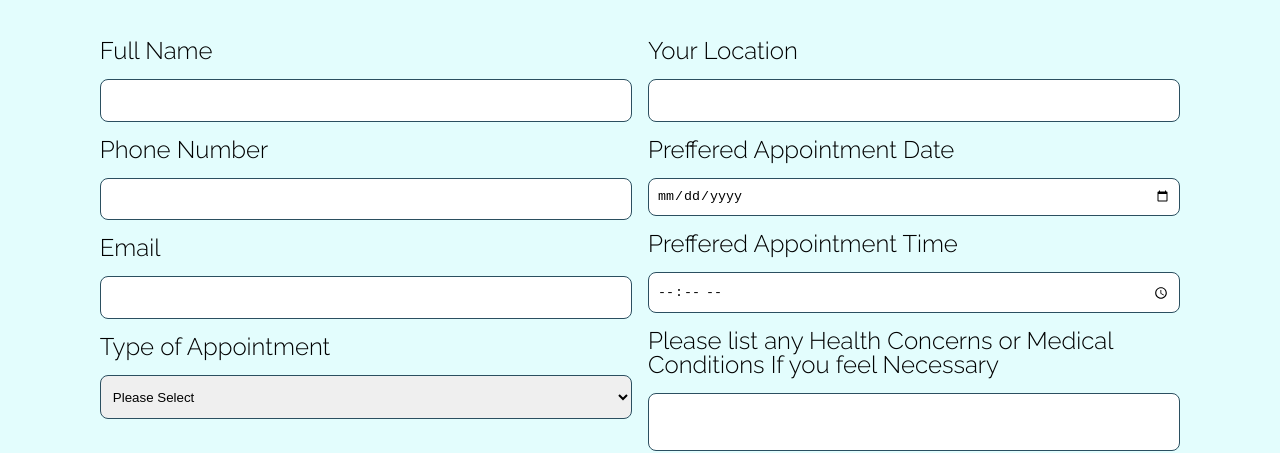
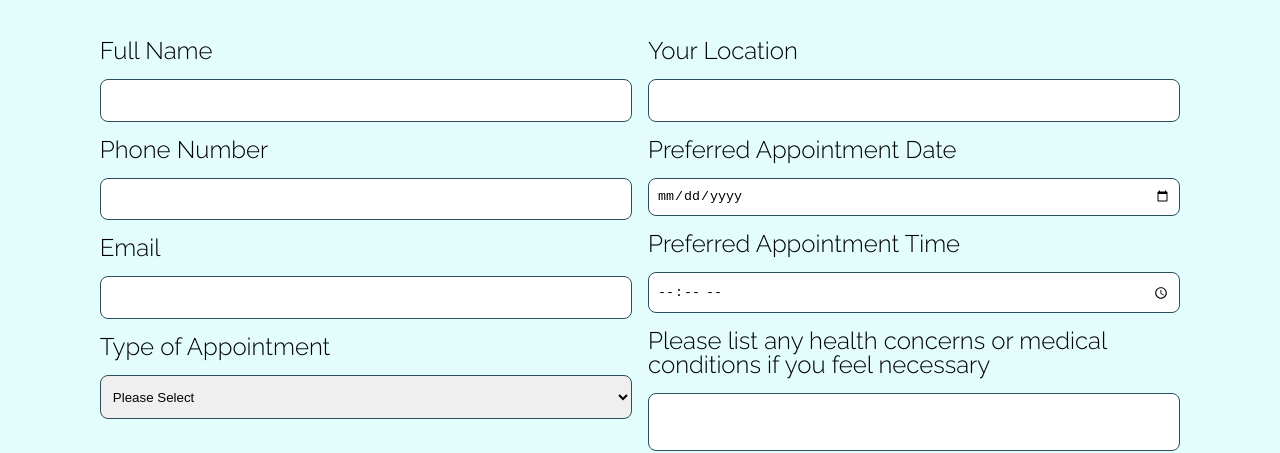
Before and after one commit to SamWest0230/kims--site, a React (Create React App) app in the folder client/: page / in a window 1280 px wide. Shown: the part 3620-4073 px from the top of the page. Built offline with nearby package versions, Linux system fonts and the light colour scheme.

Commit message:
fixed spelling

```diff
--- a/client/src/components/booking.js
+++ b/client/src/components/booking.js
@@ -142,13 +142,13 @@ class Booking extends React.Component{
                     <label className='booking__form--label' htmlFor='address'>Your Location</label>
                     <input id='address' className='booking__form--input' type='address' name='address' onChange={this.handleChange}></input>
 
-                    <label className='booking__form--label' htmlFor='date'>Preffered Appointment Date</label>
+                    <label className='booking__form--label' htmlFor='date'>Preferred Appointment Date</label>
                     <input id='date' className='booking__form--date' type='date' name='date' onChange={this.handleChange}></input>
 
-                    <label className='booking__form--label' htmlFor='time'>Preffered Appointment Time</label>
+                    <label className='booking__form--label' htmlFor='time'>Preferred Appointment Time</label>
                     <input id='time' className='booking__form--date' type='time' name='time' onChange={this.handleChange}></input>
 
-                    <label className='booking__form--label' htmlFor='health'>Please list any Health Concerns or Medical Conditions If you feel Necessary</label>
+                    <label className='booking__form--label' htmlFor='health'>Please list any health concerns or medical conditions if you feel necessary</label>
                     <textarea id='health' className='booking__form--input' type='textarea' name='health' onChange={this.handleChange}></textarea>
 
                     <button type='submit' className='booking__form--btn'>Book</button>
--- a/client/src/components/modals/covid/covid.js
+++ b/client/src/components/modals/covid/covid.js
@@ -15,14 +15,14 @@ const Covid = (props) => {
             <h2 className='modal__disclaimer--client'>Clients MUST</h2>
             <ul className='modal__disclaimer--list'>
                 <li className='modal__disclaimer--list-item'>Wear a mask for entire duration of the appointment, until I leave your home. </li>
-                <li className='modal__disclaimer--list-item'>Sanatize hands before the appointment. </li>
+                <li className='modal__disclaimer--list-item'>Sanitize hands before the appointment. </li>
                 <li className='modal__disclaimer--list-item'>Be the only person in the room during the appointment.</li>
             </ul>
             </div>
 
 
             <div className='modal__info'>
-            <h2 className='modal__info--name'>Rescheduel or Cancel if you are experiencing any of the symptoms below</h2>
+            <h2 className='modal__info--name'>Reschedule or Cancel if you are experiencing any of the symptoms below</h2>
             <ul className='modal__list'>
                 <li className='modal__list--item'>new or worsening cough</li>
                 <li className='modal__list--item'>shortness of breath or difficulty breathing</li>
```
